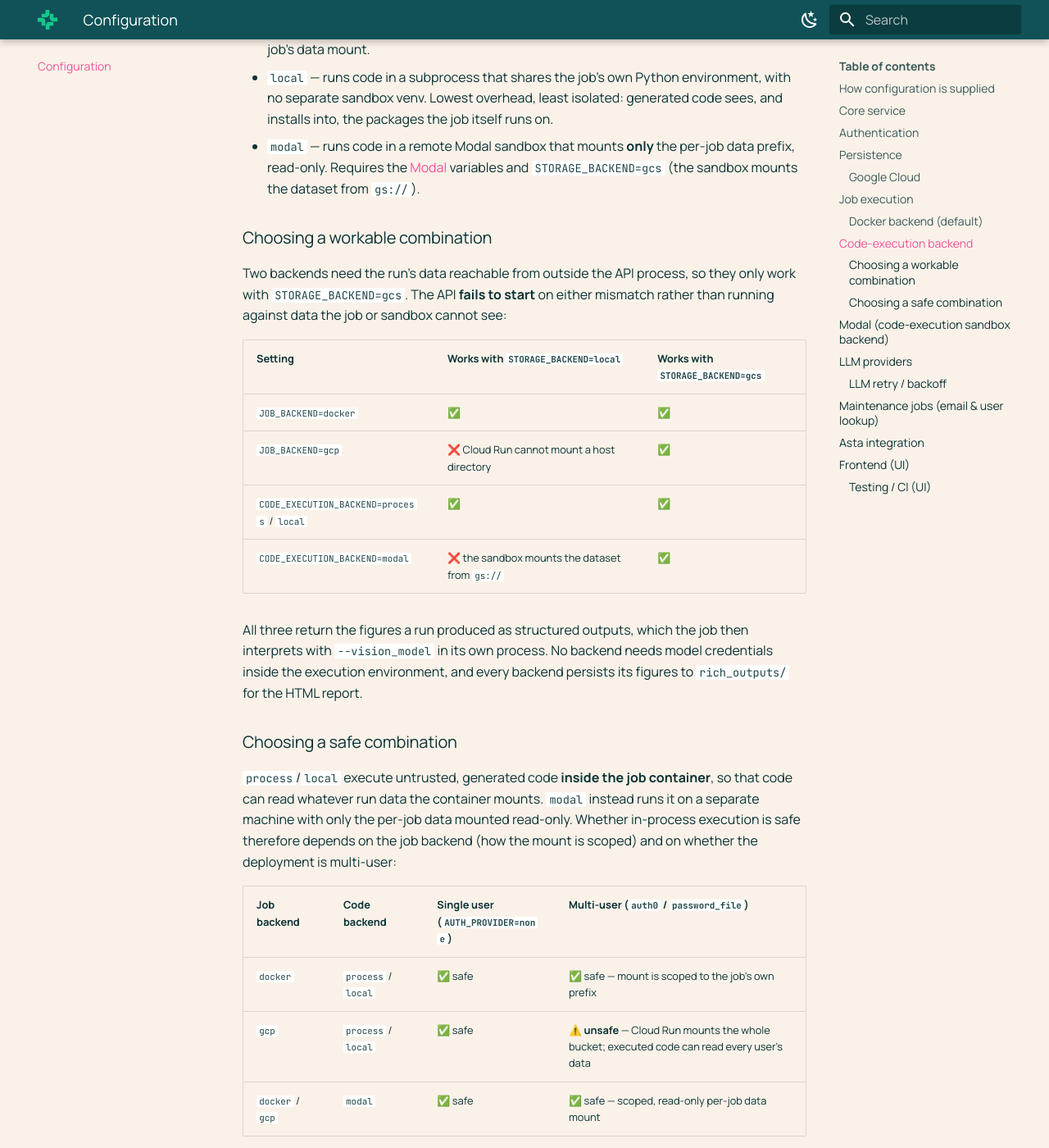
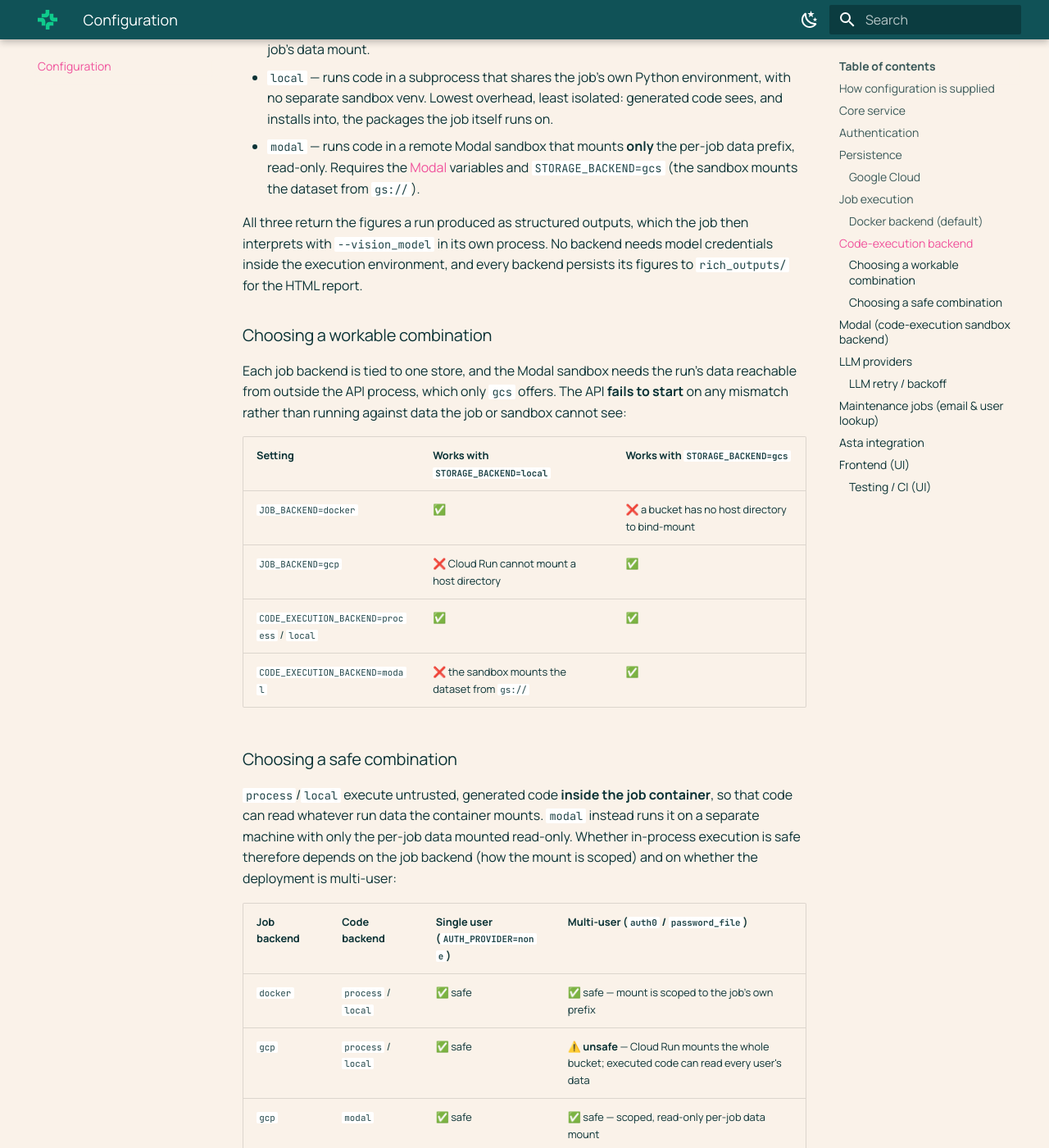
Before and after one commit to allenai/asta-autodiscovery, an MkDocs documentation site: the page built from docs/configuration.md, in a window 1280 px wide and 1400 px high, scrolled down 5459 px. Shown: the whole window at 82% size. Built offline with MkDocs 1.6.1 and Material for MkDocs 9.7.7, drawn with Linux system fonts in a browser that asks for light colours.

Commit message:
Fix the backend-combination tables in the configuration doc
docker + gcs is rejected now, so mark it so; the safety table's modal row
only applies to gcp. Also move the code-execution summary paragraph back
under its bullets, where the combination subsection had split it off.

Co-Authored-By: Claude Fable 5.1 <noreply@anthropic.com>

```diff
--- a/docs/configuration.md
+++ b/docs/configuration.md
@@ -167,22 +167,22 @@ The AD job runs the LLM-generated experiment code through a configurable executo
   read-only. Requires the [Modal](#modal-code-execution-sandbox-backend) variables and
   `STORAGE_BACKEND=gcs` (the sandbox mounts the dataset from `gs://`).
 
+All three return the figures a run produced as structured outputs, which the job then interprets
+with `--vision_model` in its own process. No backend needs model credentials inside the execution
+environment, and every backend persists its figures to `rich_outputs/` for the HTML report.
+
 ### Choosing a workable combination
 
-Two backends need the run's data reachable from outside the API process, so they only work with
-`STORAGE_BACKEND=gcs`. The API **fails to start** on either mismatch rather than running against
-data the job or sandbox cannot see:
+Each job backend is tied to one store, and the Modal sandbox needs the run's data reachable from
+outside the API process, which only `gcs` offers. The API **fails to start** on any mismatch
+rather than running against data the job or sandbox cannot see:
 
 | Setting | Works with `STORAGE_BACKEND=local` | Works with `STORAGE_BACKEND=gcs` |
 | --- | --- | --- |
-| `JOB_BACKEND=docker` | ✅ | ✅ |
+| `JOB_BACKEND=docker` | ✅ | ❌ a bucket has no host directory to bind-mount |
 | `JOB_BACKEND=gcp` | ❌ Cloud Run cannot mount a host directory | ✅ |
 | `CODE_EXECUTION_BACKEND=process` / `local` | ✅ | ✅ |
 | `CODE_EXECUTION_BACKEND=modal` | ❌ the sandbox mounts the dataset from `gs://` | ✅ |
-
-All three return the figures a run produced as structured outputs, which the job then interprets
-with `--vision_model` in its own process. No backend needs model credentials inside the execution
-environment, and every backend persists its figures to `rich_outputs/` for the HTML report.
 
 ### Choosing a safe combination
 
@@ -195,7 +195,7 @@ job backend (how the mount is scoped) and on whether the deployment is multi-use
 | --- | --- | --- | --- |
 | `docker` | `process` / `local` | ✅ safe | ✅ safe — mount is scoped to the job's own prefix |
 | `gcp` | `process` / `local` | ✅ safe | ⚠️ **unsafe** — Cloud Run mounts the whole bucket; executed code can read every user's data |
-| `docker` / `gcp` | `modal` | ✅ safe | ✅ safe — scoped, read-only per-job data mount |
+| `gcp` | `modal` | ✅ safe | ✅ safe — scoped, read-only per-job data mount |
 
 The unsafe combination arises because Cloud Run's GCS mount is fixed per job (it cannot be scoped
 per execution), while the docker backend re-mounts only the current job's prefix each run. The API
```
